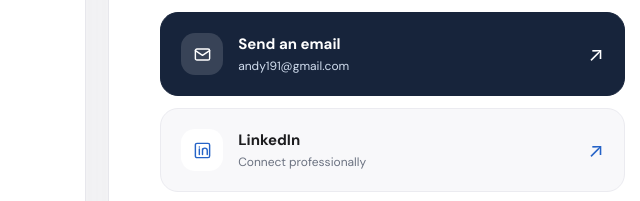
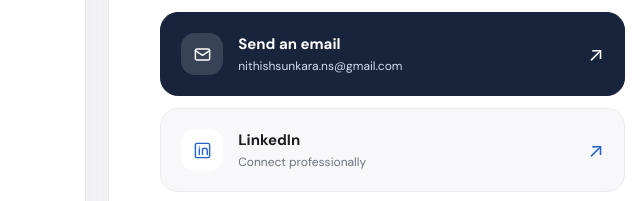
Before and after one commit to Nithish-Sunkara/Nithish-Sunkara-Portfolio, a plain HTML site: page contact.html in a window 1280 px wide. Shown: the part 338-539 px from the top of the page, 543-1183 px from the left. Drawn offline with Linux system fonts and the light colour scheme.

Commit message:
Update email contact to new address

```diff
--- a/contact.html
+++ b/contact.html
@@ -66,7 +66,7 @@
 </style></head><body><a class="skip" href="#main">Skip to content</a><header class="header"><div class="container nav"><a aria-label="Home" class="wordmark" href="index.html"><span class="mark">NS<span>.</span></span><span>PORTFOLIO</span></a><nav aria-label="Main navigation"><a href="index.html">Home</a><a href="projects.html">Projects</a><a href="about.html">About &amp; Skills</a><a aria-current="page" class="active" href="contact.html">Contact</a></nav><a class="nav-cta" href="mailto:nithishsunkara.ns@gmail.com">Email Me ↗</a></div></header><main id="main"><section aria-labelledby="contact-title" class="contact-stage"><div class="container"><div class="contact-shell">
 <div class="contact-intro"><div><p class="contact-eyebrow">CONTACT</p><h1 id="contact-title">Let's talk <span>data.</span></h1><p class="intro-text">I enjoy turning complex information into useful insights. If you're hiring for a Data Analyst role or would like to discuss analytics work, I'd be glad to connect.</p></div><div class="contact-footnote">SQL · Python · Power BI · Business Intelligence<br/>Explore my work and reach out using the options alongside.</div></div>
 <div class="contact-options"><h2>Get in touch</h2><p class="options-note">Choose the channel that works best for you. Email is the fastest way to start a conversation.</p>
-<a aria-label="Email Nithish Sunkara" class="contact-method primary" href="mailto:andy191@gmail.com"><span class="method-left"><span class="method-icon"><svg aria-hidden="true" viewbox="0 0 24 24"><rect height="14" rx="2" width="18" x="3" y="5"></rect><path d="m3 7 9 6 9-6"></path></svg></span><span><strong>Send an email</strong><small>andy191@gmail.com</small></span></span><span aria-hidden="true" class="method-arrow">↗</span></a>
+<a aria-label="Email Nithish Sunkara" class="contact-method primary" href="mailto:nithishsunkara.ns@gmail.com"><span class="method-left"><span class="method-icon"><svg aria-hidden="true" viewbox="0 0 24 24"><rect height="14" rx="2" width="18" x="3" y="5"></rect><path d="m3 7 9 6 9-6"></path></svg></span><span><strong>Send an email</strong><small>nithishsunkara.ns@gmail.com</small></span></span><span aria-hidden="true" class="method-arrow">↗</span></a>
 <a aria-label="Connect with Nithish on LinkedIn" class="contact-method" href="https://www.linkedin.com/in/nsunkara01/" rel="noopener noreferrer" target="_blank"><span class="method-left"><span class="method-icon"><svg aria-hidden="true" viewbox="0 0 24 24"><rect height="18" rx="2" width="18" x="3" y="3"></rect><path d="M8 10v7M8 7.5v.2M12 17v-7M12 12a3 3 0 0 1 6 0v5"></path></svg></span><span><strong>LinkedIn</strong><small>Connect professionally</small></span></span><span aria-hidden="true" class="method-arrow">↗</span></a>
 <a aria-label="See Nithish's GitHub repositories" class="contact-method" href="https://github.com/Nithish-Sunkara" rel="noopener noreferrer" target="_blank"><span class="method-left"><span class="method-icon"><svg aria-hidden="true" viewbox="0 0 24 24"><path d="M9 19c-4 1.2-4-2-6-2.5M15 21v-3.5c0-1 .1-1.5.5-2 3.4-.4 5.5-1.7 5.5-6a5 5 0 0 0-1.4-3.5A5 5 0 0 0 19.5 3S18 3 16.5 4a14 14 0 0 0-9 0C6 3 4.5 3 4.5 3a5 5 0 0 0-.1 3A5 5 0 0 0 3 9.5c0 4.3 2.1 5.6 5.5 6 .4.5.5 1 .5 2V21"></path></svg></span><span><strong>GitHub</strong><small>Browse my repositories</small></span></span><span aria-hidden="true" class="method-arrow">↗</span></a>
 <p class="contact-other">Want to see how I approach analytics? <a href="projects.html">Explore my projects ↗</a></p>
```
